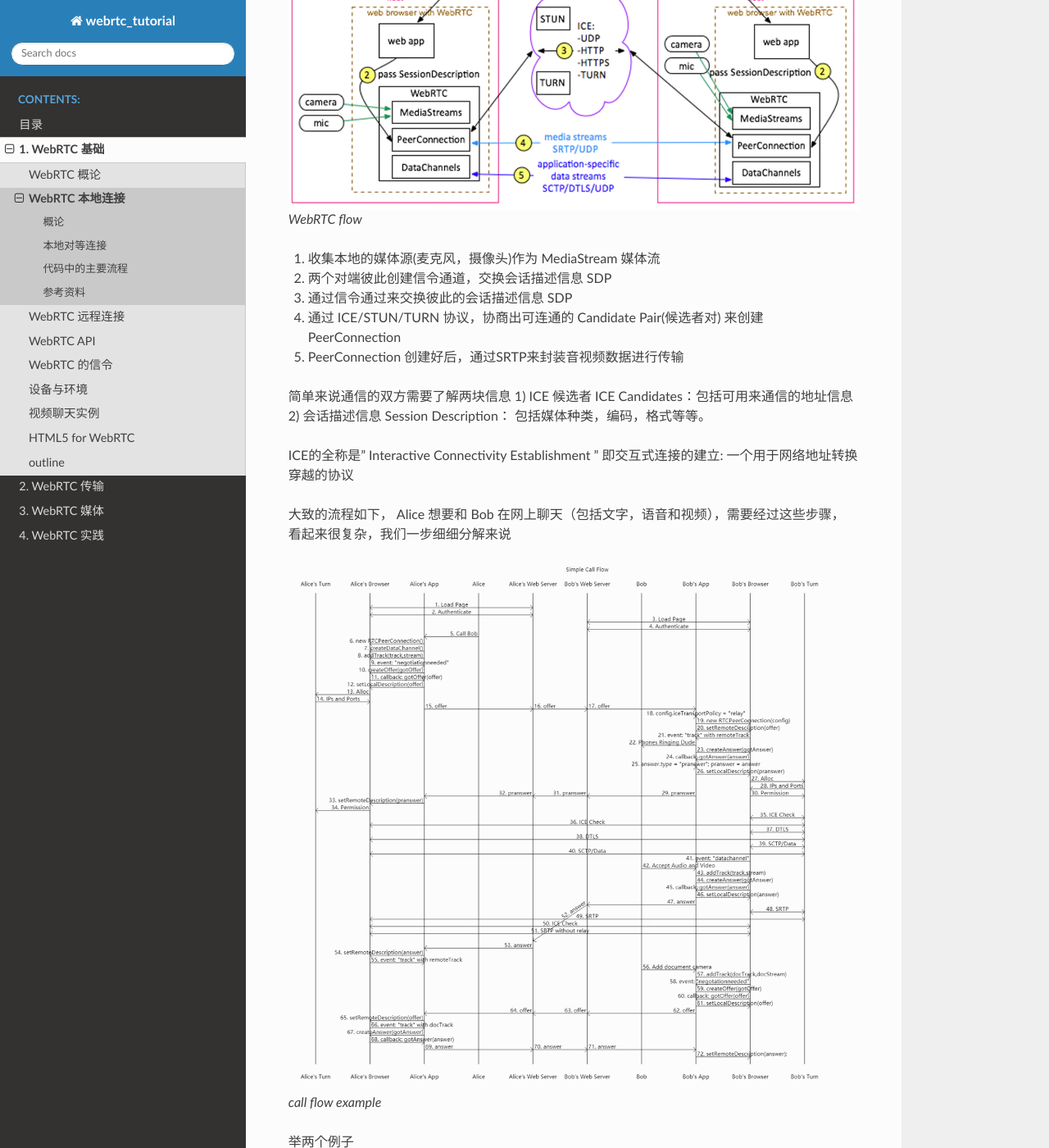
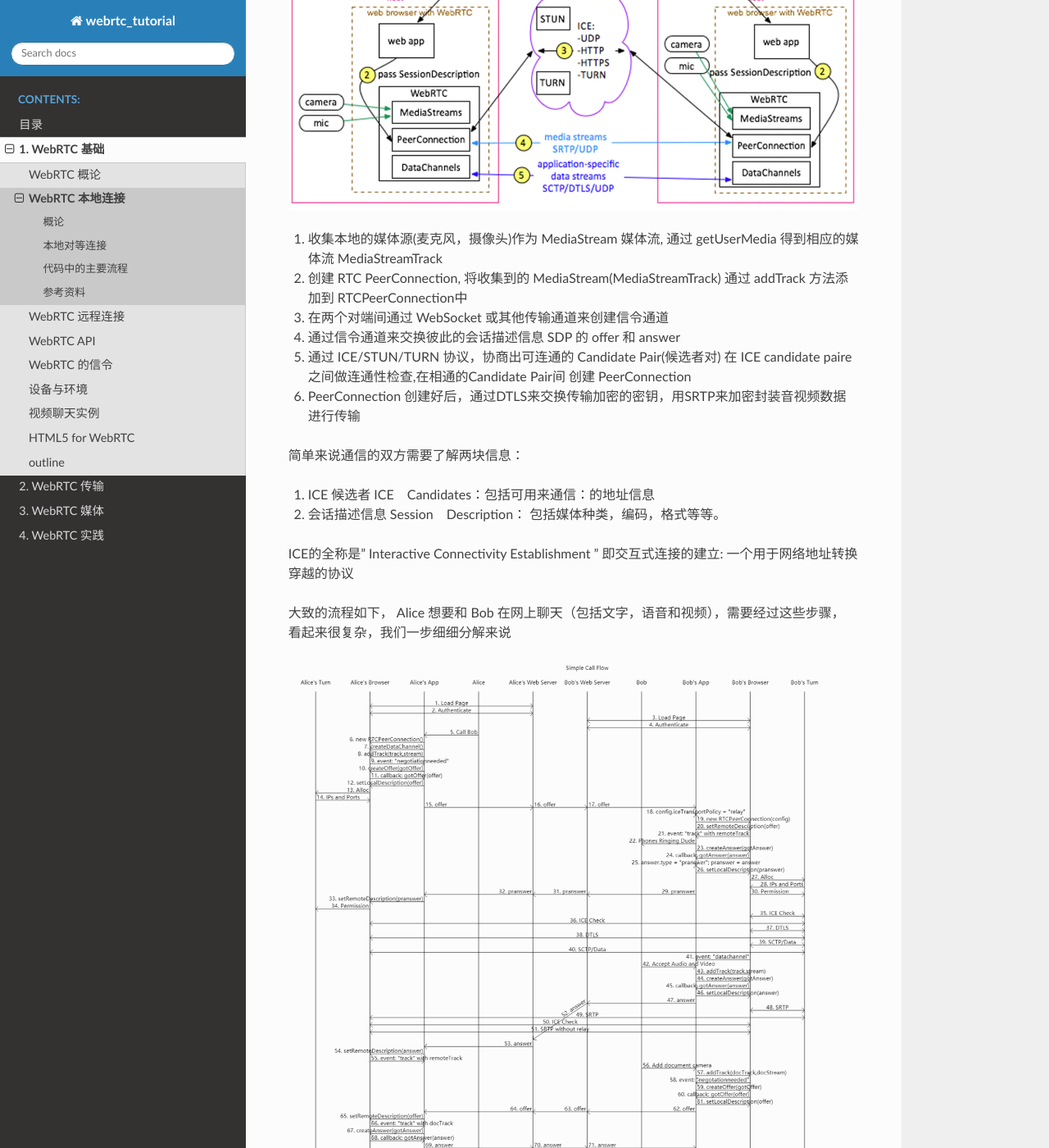
Before and after one commit to walterfan/webrtc_primer, a Sphinx documentation site: the page built from tutorial/source/1.basic/local_pc.rst, in a window 1280 px wide and 1400 px high, scrolled down 1275 px. Shown: the whole window at 82% size. Built offline with Sphinx 7.4.7 and the Read the Docs theme 2.0.0, drawn with Linux system fonts in a browser that asks for light colours.

Commit message:
update local_pc.rst

```diff
--- a/tutorial/source/1.basic/local_pc.rst
+++ b/tutorial/source/1.basic/local_pc.rst
@@ -39,18 +39,18 @@ SRTP 密钥，用 SRTP 来传输媒体数据, 用 SCTP 来传输应用数据。
 .. figure:: ../_static/webrtc_flow.webp
    :alt: WebRTC flow
 
-   WebRTC flow
+1. 收集本地的媒体源(麦克风，摄像头)作为 MediaStream 媒体流, 通过 getUserMedia 得到相应的媒体流 MediaStreamTrack
+2. 创建 RTC PeerConnection, 将收集到的 MediaStream(MediaStreamTrack) 通过 addTrack 方法添加到 RTCPeerConnection中
+3. 在两个对端间通过 WebSocket 或其他传输通道来创建信令通道
+4. 通过信令通道来交换彼此的会话描述信息 SDP 的 offer 和 answer
+5. 通过 ICE/STUN/TURN 协议，协商出可连通的 Candidate Pair(候选者对)
+   在 ICE candidate paire 之间做连通性检查,在相通的Candidate Pair间 创建 PeerConnection
+6. PeerConnection 创建好后，通过DTLS来交换传输加密的密钥，用SRTP来加密封装音视频数据进行传输
 
-1. 收集本地的媒体源(麦克风，摄像头)作为 MediaStream 媒体流
-2. 两个对端彼此创建信令通道，交换会话描述信息 SDP
-3. 通过信令通过来交换彼此的会话描述信息 SDP
-4. 通过 ICE/STUN/TURN 协议，协商出可连通的 Candidate Pair(候选者对)
-   来创建 PeerConnection
-5. PeerConnection 创建好后，通过SRTP来封装音视频数据进行传输
+简单来说通信的双方需要了解两块信息：
 
-简单来说通信的双方需要了解两块信息 1) ICE 候选者 ICE
-Candidates：包括可用来通信的地址信息 2) 会话描述信息 Session
-Description： 包括媒体种类，编码，格式等等。
+1) ICE 候选者 ICE　Candidates：包括可用来通信：的地址信息
+2) 会话描述信息 Session　Description： 包括媒体种类，编码，格式等等。
 
 ICE的全称是" Interactive Connectivity Establishment "
 即交互式连接的建立: 一个用于网络地址转换穿越的协议
@@ -61,8 +61,6 @@ ICE的全称是" Interactive Connectivity Establishment "
 
 .. figure:: ../_static/call_flow_example.webp
    :alt: call flow example
-
-   call flow example
 
 举两个例子
 
--- a/tutorial/source/1.basic/remote_pc.rst
+++ b/tutorial/source/1.basic/remote_pc.rst
@@ -15,8 +15,7 @@ WebRTC 远程连接
 
 概论
 ============
-WebRTC 是一套基于 Web 的实时通信解决方案，通过浏览器内置的 API
-来支持音视频通道的搭建。
+WebRTC 是一套基于 Web 的实时通信解决方案，通过浏览器内置的 API 来支持音视频通道的搭建。
 
 简而言之，先在信令通道协商出彼此的媒体和通信参数,
 再通过媒体通道来传输音视频媒体数据。这一套媒体会话的搭建流程定义为
```
